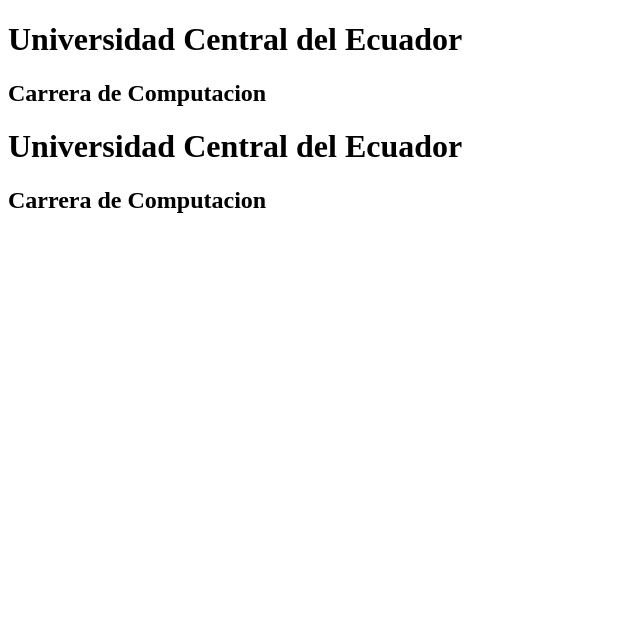
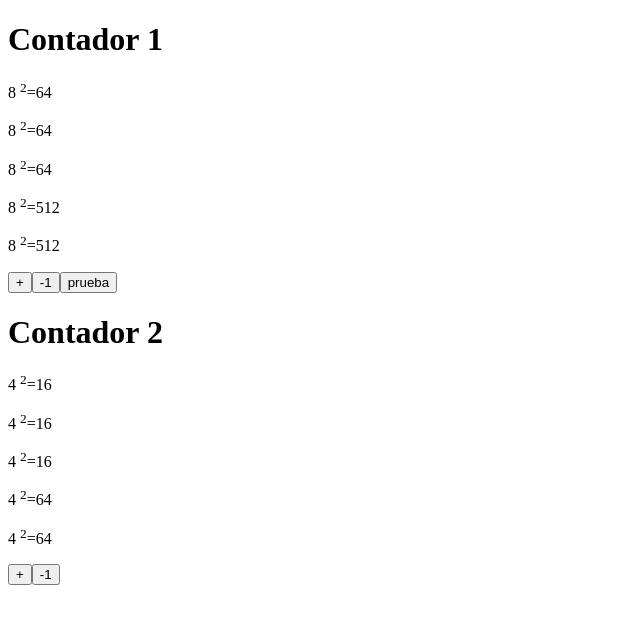
Before and after one commit to Mauricio03ALEJO/pw_vue_u2_ml, a Vue app: page / in a window 1280 px wide. Shown: the top 624 px of the page, without its empty margins (0-640 px from the left). Built offline with nearby package versions, Linux system fonts and the light colour scheme.

Commit message:
Taller14

```diff
--- a/src/components/Contador.vue
+++ b/src/components/Contador.vue
@@ -1,16 +1,69 @@
 <template>
+  <div>
+    <h1>{{ tit }}</h1>
+    <p>{{ numero }} <sup>2</sup>={{ calcularCuadrado }}</p>
+    <p>{{ numero }} <sup>2</sup>={{ calcularCuadrado }}</p>
+    <p>{{ numero }} <sup>2</sup>={{ calcularCuadrado }}</p>
+    <p>{{ numero }} <sup>2</sup>={{ calculaCubo }}</p>
+    <p>{{ numero }} <sup>2</sup>={{ obtenerCubo() }}</p>
     <div>
-        <h1>Universidad Central del Ecuador</h1>
-        <h2>Carrera de Computacion</h2>
+      <button v-on:click="incrementar()">+</button>
+      <button @:click="incrementar()">-1</button>
+      <button v-show="mostrar">prueba</button>
     </div>
+  </div>
 </template>
 
 <script>
 export default {
-
-}
+  data() {
+    return {
+      numero: this.inicio,
+      titulo: "Contador",
+    };
+  },
+  methods: {
+    obtenerCuadrado() {
+      console.log("Entro a obtener cuadrado");
+      return this.numero * this.numero;
+    },
+    obtenerCubo() {
+      console.log("Entro a obtener cubo");
+      return this.numero * this.numero * this.numero;
+    },
+    incrementar() {
+      console.log(this.tit);
+      this.numero++;
+    },
+    decrementar() {
+      this.numero--;
+    },
+  },
+  computed: {
+    calcularCuadrado() {
+      console.log("Entro a propiedad computada cuadrado");
+      return this.numero * this.numero;
+    },
+    calculaCubo() {
+      console.log("Entro a propiedad computada cubo");
+      return this.numero * this.numero * this.numero;
+    },
+  },
+  /* props: ["tit", "inicio", "mostrar"], declaracion basica de props */
+  props:{
+    tit: String,
+    inicio: {
+        type: Number,
+        default: 99,
+        validator(value){
+            return value > 10;
+        },
+    },
+    mostrar: Boolean
+  },
+  /* String, Number, Boolean, Array, Object, Date, Function, BigInt */
+};
 </script>
 
 <style>
-
 </style>
--- a/src/views/ContadorView.vue
+++ b/src/views/ContadorView.vue
@@ -1,7 +1,7 @@
 <template>
   <div>
-    <Contador />
-    <Contador />
+    <Contador tit="Contador 1" v-bind:inicio="4+4" :mostrar="true"/>
+    <Contador tit="Contador 2" :inicio="4" :mostrar="false"/>
   </div>
 </template>
 
```
